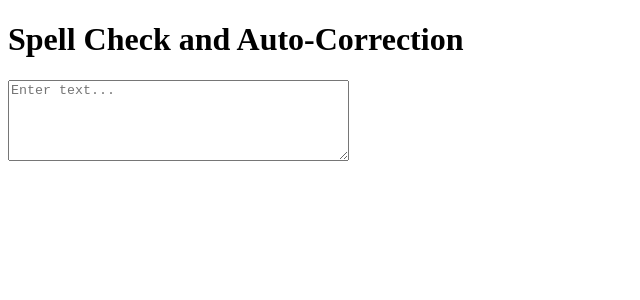
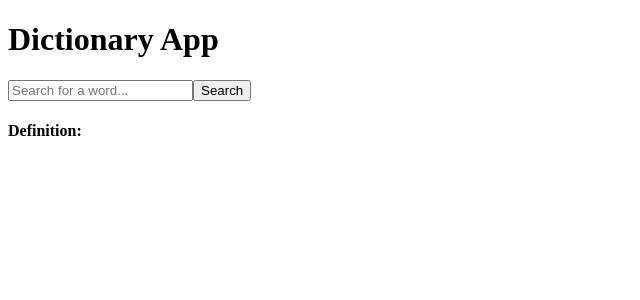
Before and after one commit to matrecode/ADisplayName, a React (Create React App) app: page / in a window 1280 px wide. Shown: the top 300 px of the page, without its empty margins (0-640 px from the left). Built offline with nearby package versions, Linux system fonts and the light colour scheme.

Commit message:
Implemented Dictionary App

```diff
--- a/src/App.js
+++ b/src/App.js
@@ -2,6 +2,7 @@
 // import Stopwatch from "./components/Stopwatch/Stopwatch";
 // import Dropdown from "./components/Dropdowns/Dropdown";
 // import Login from "./components/Login/Login";
+import Dictionary from "./components/Dictionary/Dictionary";
 import Pagination from "./components/Pagination/Pagination";
 import XSpellCheck from "./components/SpellCheck/SpellCheck";
 import WeatherApp from "./components/WeatherApp/WeatherApp";
@@ -21,7 +22,8 @@ export default function App() {
       {/* <CounterClass /> */}
       {/* <Pagination /> */}
       {/* <WeatherApp /> */}
-      <XSpellCheck />
+      {/* <XSpellCheck /> */}
+      <Dictionary />
     </div>
   );
 }
--- /dev/null
+++ b/src/components/Dictionary/Dictionary.jsx
@@ -0,0 +1,40 @@
+import React, { useState } from "react";
+
+const dictionary = [
+  {
+    word: "React",
+    meaning: "A JavaScript library for building user interfaces.",
+  },
+  { word: "Component", meaning: "A reusable building block in React." },
+  { word: "State", meaning: "An object that stores data for a component." },
+];
+
+const Dictionary = () => {
+  const [text, setText] = useState("");
+  const [definition, setDefinition] = useState();
+
+  const handleChange = (e) => setText(e.target.value);
+
+  const handleClick = () => {
+    let item = dictionary.find(
+      (i) => i.word.toLocaleLowerCase() === text.toLocaleLowerCase()
+    );
+    setDefinition(item ? item.meaning : "Word not found in the dictionary.");
+  };
+
+  return (
+    <div>
+      <h1>Dictionary App</h1>
+      <input
+        onChange={handleChange}
+        type="text"
+        placeholder="Search for a word..."
+      />
+      <button onClick={handleClick}>Search</button>
+      <h4>Definition:</h4>
+      <p>{definition}</p>
+    </div>
+  );
+};
+
+export default Dictionary;
```
